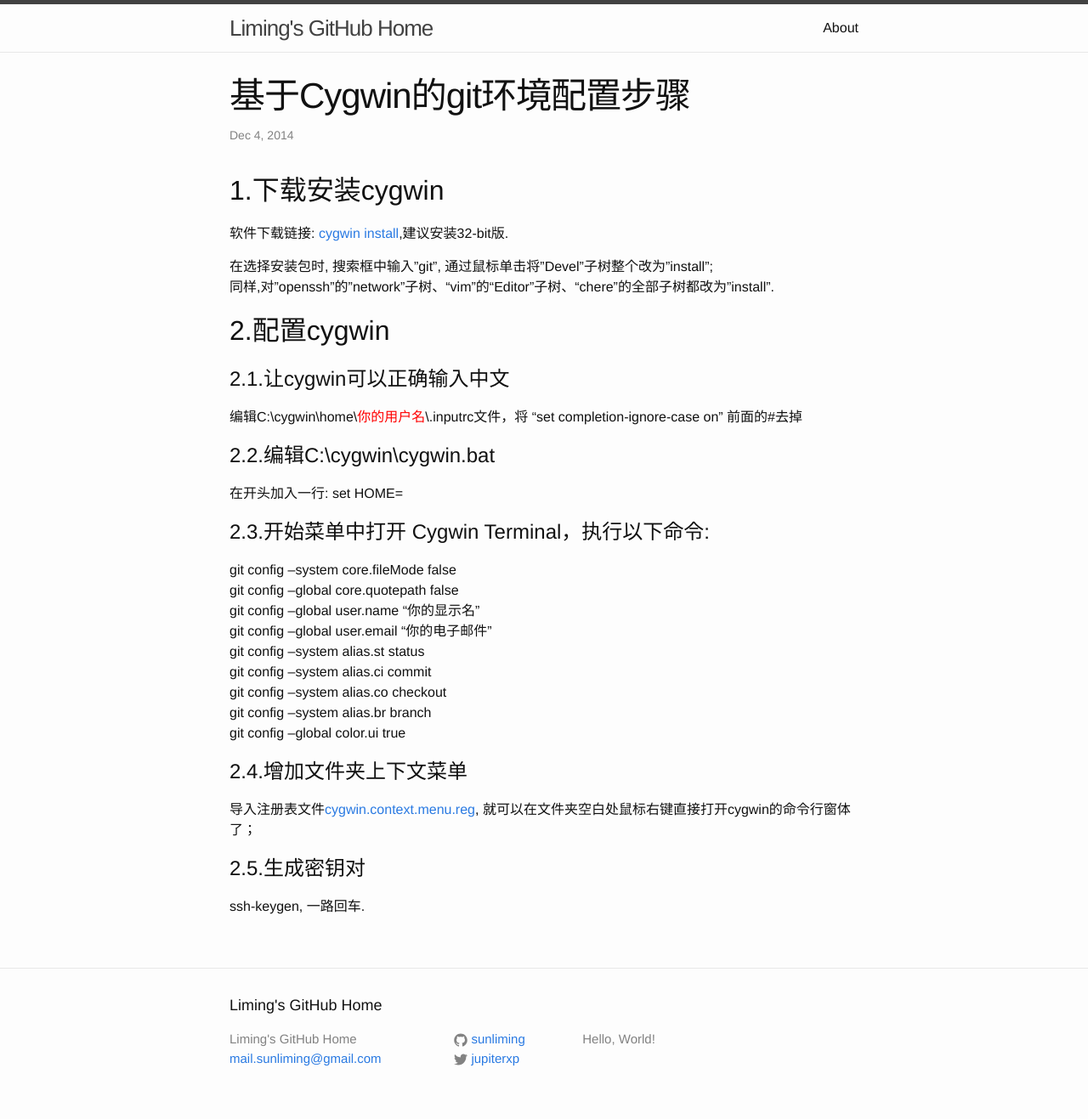
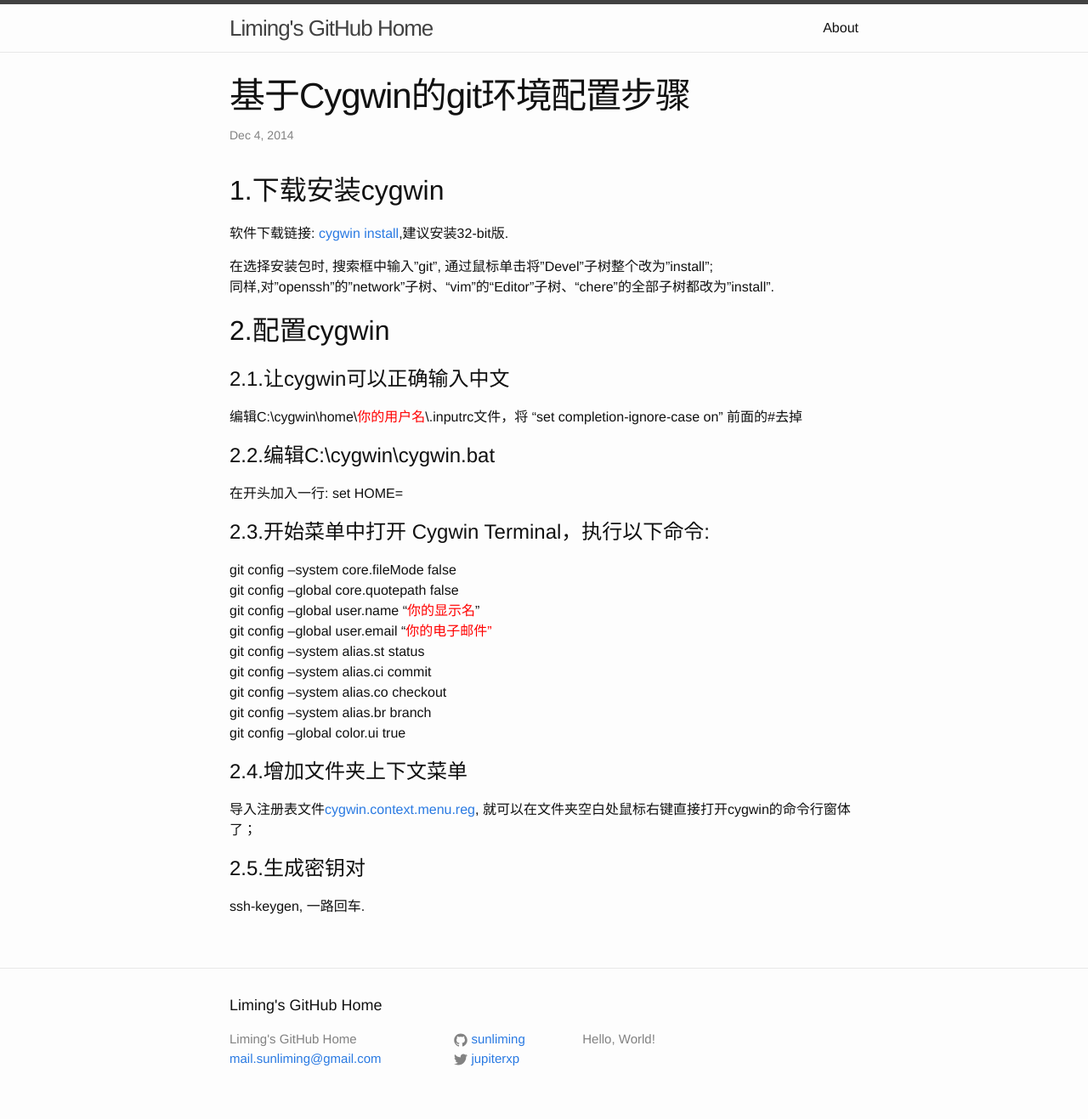
Before and after one commit to sunliming/sunliming.github.io, a Jekyll site: the page built from _posts/2014-12-04-cygwin-install-and-config.markdown, in a window 1280 px wide. Shown: the whole page at 85% size. Built offline with Jekyll 4.4.1, drawn with Linux system fonts in a browser that asks for light colours.

Commit message:
edit post'cygwin install and config', v17, font color

```diff
--- a/_posts/2014-12-04-cygwin-install-and-config.markdown
+++ b/_posts/2014-12-04-cygwin-install-and-config.markdown
@@ -26,8 +26,8 @@
 
 git config --system core.fileMode false
 git config --global core.quotepath false
-git config --global user.name "你的显示名"
-git config --global user.email "你的电子邮件”
+git config --global user.name "<font color="red">你的显示名</font>"
+git config --global user.email "<font color="red">你的电子邮件”</font>
 git config --system alias.st status
 git config --system alias.ci commit
 git config --system alias.co checkout
```
